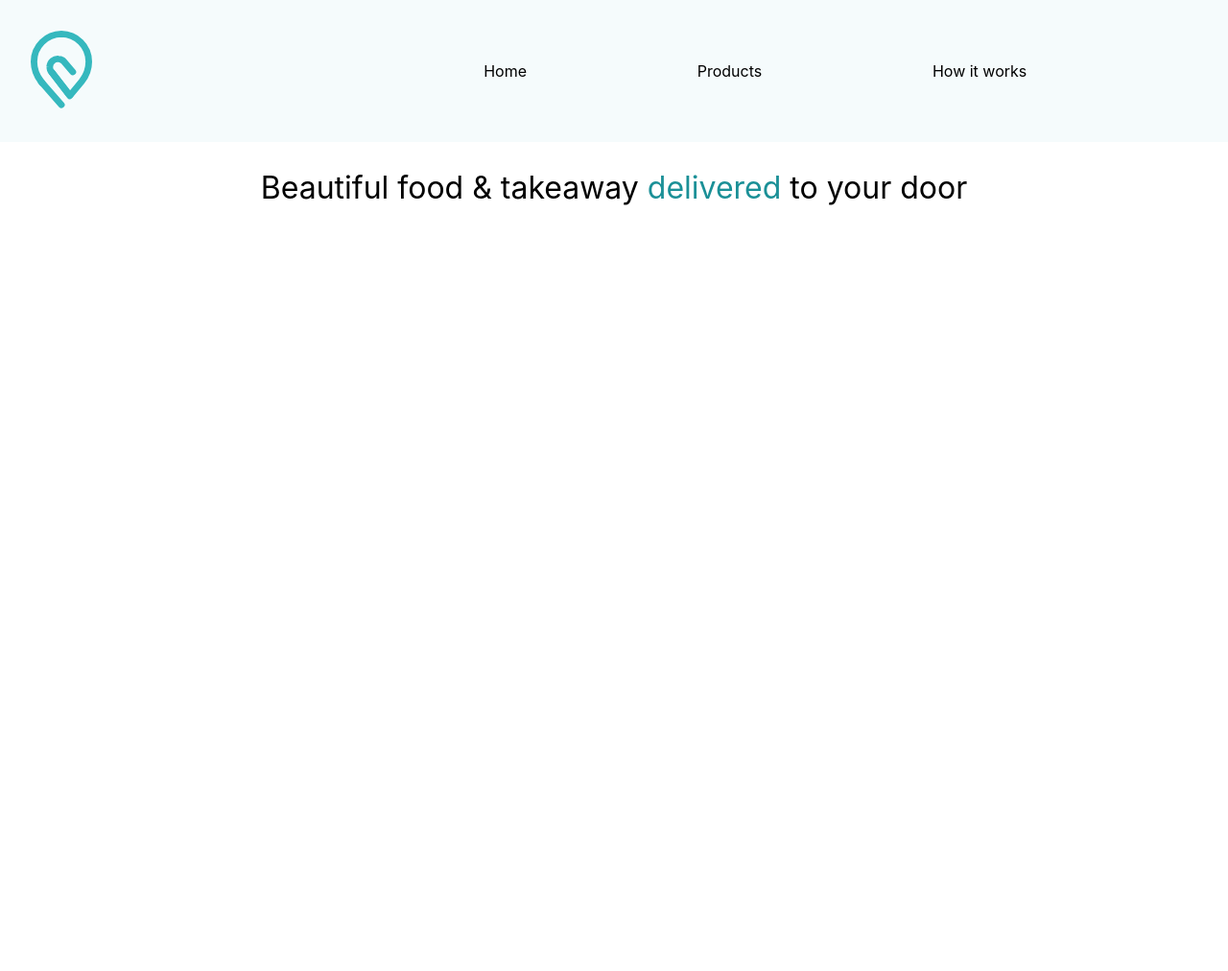
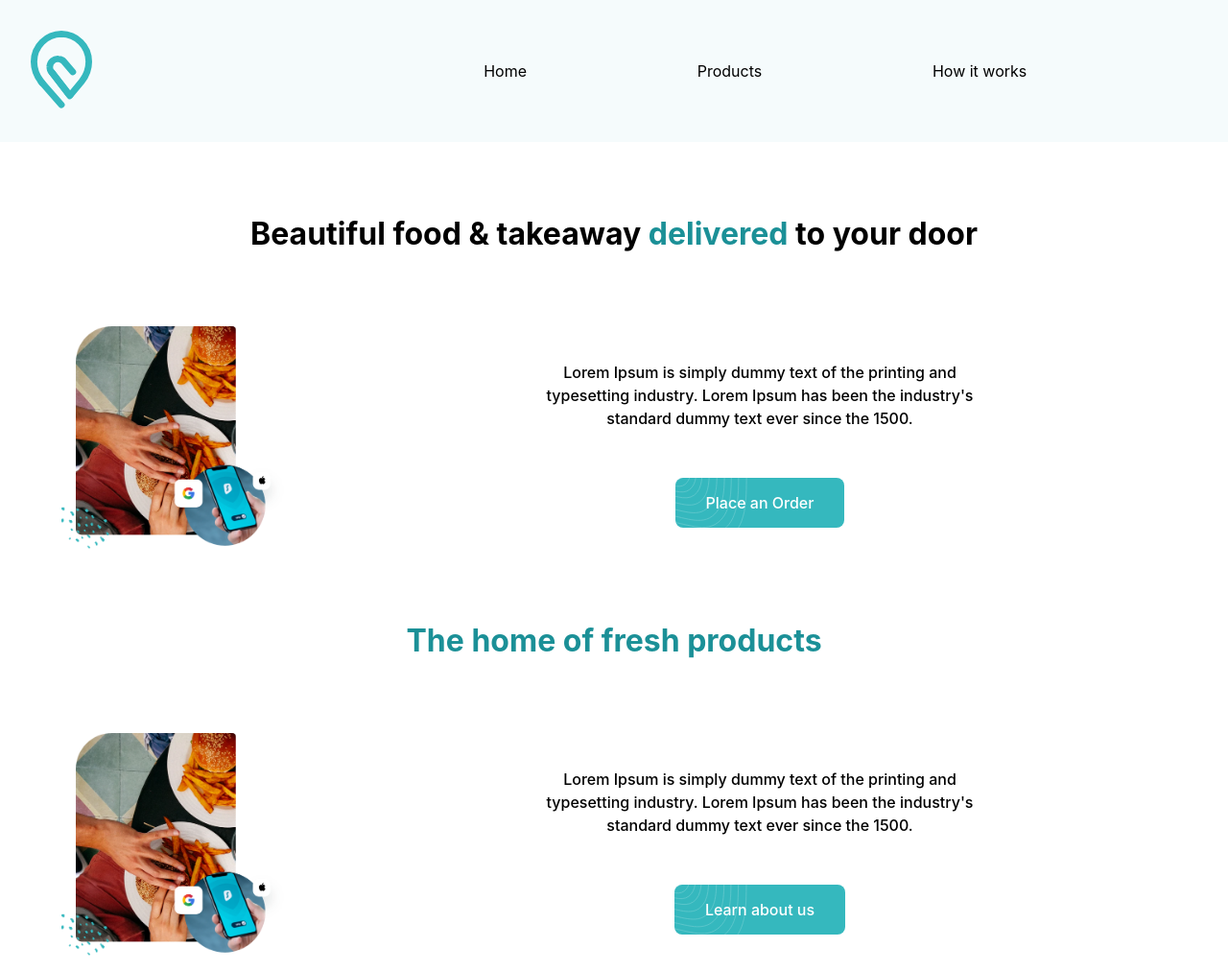
Before and after one commit to Adrien-Ray/2021-11-04-exam-blanc, a PHP site: page / in a window 1280 px wide. Shown: the whole page at 96% size. Before the commit the page ends 214 px from the top, so only its background shows below. Run offline with PHP 8.4, Linux system fonts and the light colour scheme.

Commit message:
section1&2

```diff
--- a/integration-correction/assets/styles/desktop.css
+++ b/integration-correction/assets/styles/desktop.css
@@ -21,4 +21,11 @@
     width: 800px;
     width: auto;
   }
+  section h1 {
+    margin-top: 3rem;
+    margin-bottom: 3rem;
+  }
+  section .section__flex img {
+    margin: 0rem 2rem;
+  }
 }/*# sourceMappingURL=desktop.css.map */
--- a/integration-correction/assets/styles/desktop.scss
+++ b/integration-correction/assets/styles/desktop.scss
@@ -21,6 +21,14 @@
       section{
             width: 800px;
             width: auto;
-
+            h1{
+                  margin-top: 3rem;
+                  margin-bottom: 3rem;
+            }
+            .section__flex{
+                  img{
+                        margin: 0rem 2rem;
+                  }
+            }
       }
 }
--- a/integration-correction/assets/styles/main.css
+++ b/integration-correction/assets/styles/main.css
@@ -39,7 +39,38 @@ section {
 section h1 {
   text-align: center;
   font-size: 2rem;
+  padding: 2rem 0;
+  font-weight: 700;
 }
 section h1 span.color-title {
   color: var(--green-dark);
+}
+section .section__flex {
+  display: flex;
+  flex-wrap: wrap-reverse;
+  align-items: center;
+  justify-content: center;
+}
+section .section__flex img {
+  max-width: 15rem;
+  margin: 4rem auto;
+}
+section .section__flex .section__flex--right {
+  width: 30rem;
+  margin: auto;
+  text-align: center;
+}
+section .section__flex .section__flex--right p {
+  padding: 2rem 0;
+  font-weight: 500;
+  line-height: 150%;
+}
+section .section__flex .section__flex--right .section__flex--right--button a {
+  background-color: var(--green);
+  background-image: url("../ico/button_wave.svg");
+  background-size: cover;
+  color: var(--white);
+  padding: 1rem 2rem;
+  border-radius: 0.5rem;
+  margin-bottom: 4rem;
 }/*# sourceMappingURL=main.css.map */
--- a/integration-correction/assets/styles/main.scss
+++ b/integration-correction/assets/styles/main.scss
@@ -35,8 +35,42 @@ section{
       h1{
             text-align: center;
             font-size: 2rem;
+            padding: 2rem 0;
+            font-weight: 700;
             span.color-title{
                   color: var(--green-dark);
             }
       }
+      .section__flex{
+            display: flex;
+            flex-wrap: wrap-reverse;
+            align-items: center;
+            justify-content: center;
+            img{
+                  max-width: 15rem;
+                  margin: 4rem auto;
+            }
+            .section__flex--right{
+                  width: 30rem;
+                  margin: auto;
+                  text-align: center;
+                  p{
+                        padding: 2rem 0;
+                        font-weight: 500;
+                        line-height: 150%;
+                  }
+                  .section__flex--right--button{
+                        //text-align: right;
+                        a{
+                              background-color: var(--green);
+                              background-image: url('../ico/button_wave.svg');
+                              background-size: cover;
+                              color: var(--white);
+                              padding: 1rem 2rem;
+                              border-radius: 0.5rem;
+                              margin-bottom: 4rem;
+                        }
+                  }
+            }
+      }
 }
--- a/integration-correction/index.html
+++ b/integration-correction/index.html
@@ -26,9 +26,23 @@
       </header>
       <section class="takeaway">
             <h1>Beautiful food & takeaway <span class="color-title">delivered</span> to your door</h1>
+            <div class="section__flex">
+                  <img src="assets/img/hero_image.png" alt="frites by food app">
+                  <div class="section__flex--right">
+                        <p>Lorem Ipsum is simply dummy text of the printing and typesetting industry. Lorem Ipsum has been the industry's standard dummy text ever since the 1500.</p>
+                        <p class="section__flex--right--button"><a href="#">Place an Order</a></p>
+                  </div>
+            </div>
       </section>
       <section class="products">
-
+            <h1><span class="color-title">The home of fresh products</span></h1>
+            <div class="section__flex">
+                  <img src="assets/img/hero_image.png" alt="frites by food app">
+                  <div class="section__flex--right">
+                        <p>Lorem Ipsum is simply dummy text of the printing and typesetting industry. Lorem Ipsum has been the industry's standard dummy text ever since the 1500.</p>
+                        <p class="section__flex--right--button"><a href="#">Learn about us</a></p>
+                  </div>
+            </div>
       </section>
       <section class="works">
 
```
Also changed, not shown: 2 other files.
